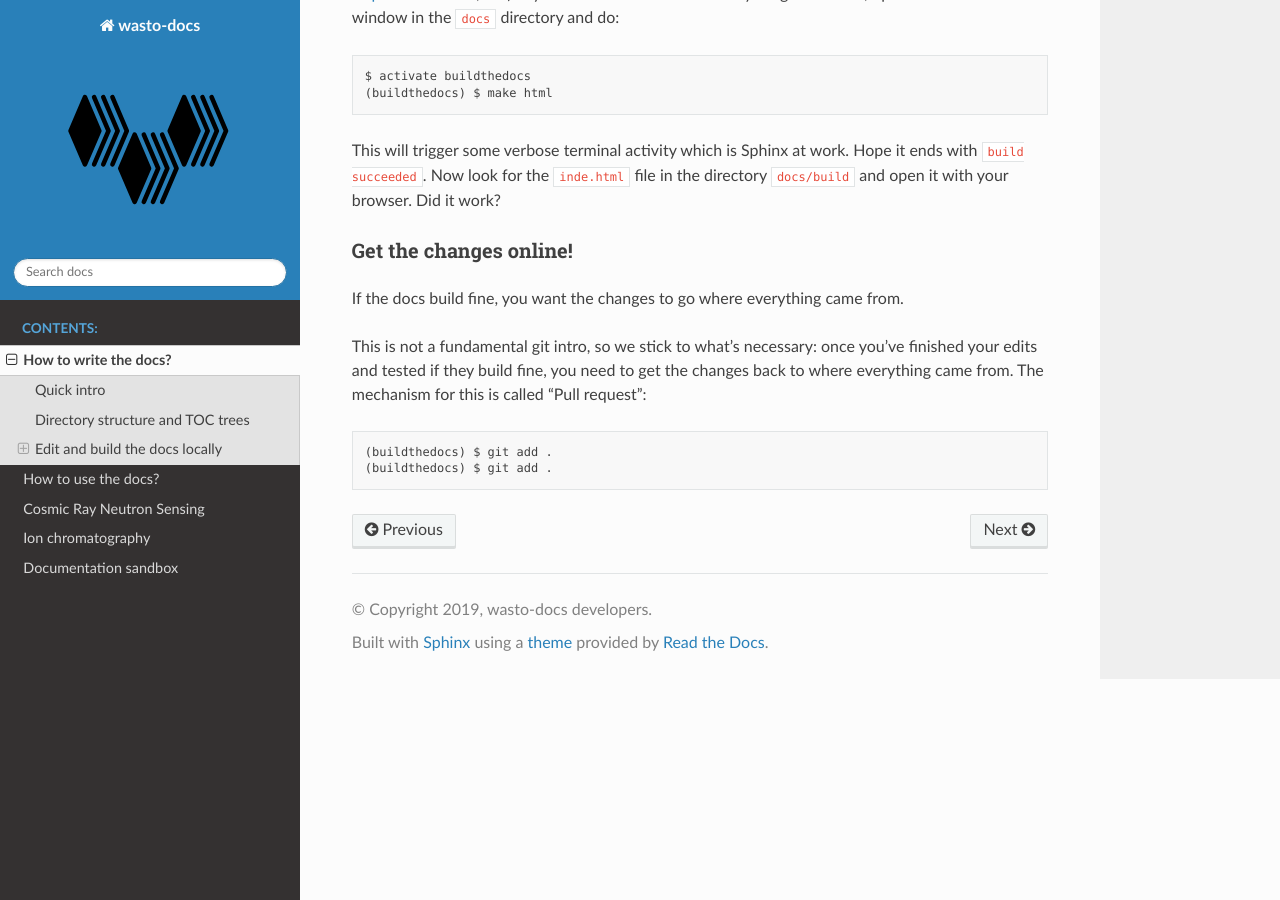
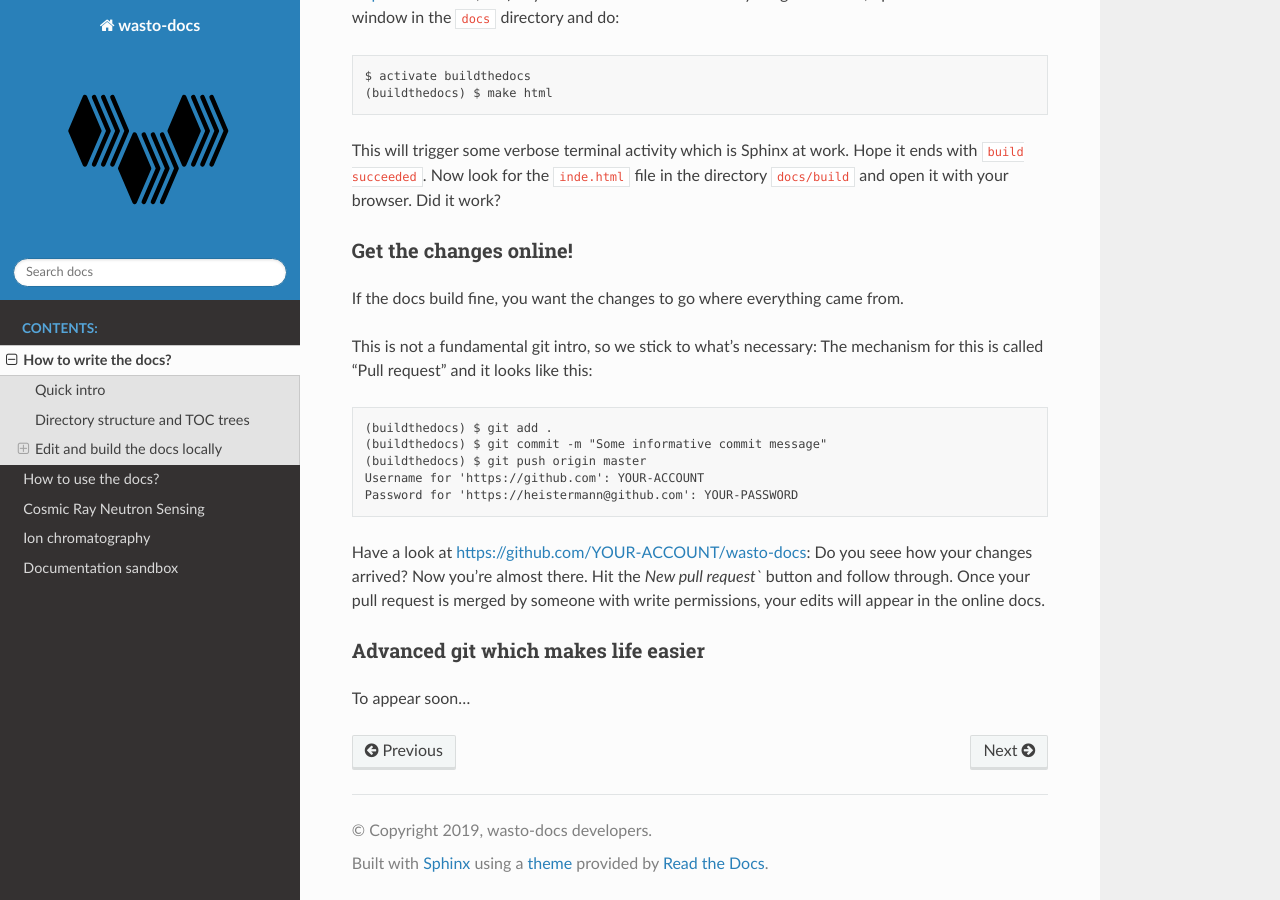
Before and after one commit to heistermann/wasto-docs, a Sphinx documentation site: the page built from docs/source/writethedocs.rst, in a window 1280 px wide and 900 px high, scrolled down 5392 px. Built offline with Sphinx 7.4.7 and the Read the Docs theme 2.0.0, drawn with Linux system fonts in a browser that asks for light colours.

Commit message:
Enhancing writethedocs

```diff
--- a/docs/source/writethedocs.rst
+++ b/docs/source/writethedocs.rst
@@ -221,9 +221,21 @@ Get the changes online!
 If the docs build fine, you want the changes to go where everything came from.
 
 This is not a fundamental git intro, so we stick to what's necessary:
-once you've finished your edits and tested if they build fine, you need to get the
-changes back to where everything came from. The mechanism for this is called
-"Pull request"::
+The mechanism for this is called "Pull request" and it looks like this::
 
   (buildthedocs) $ git add .
-  (buildthedocs) $ git add .
+  (buildthedocs) $ git commit -m "Some informative commit message"
+  (buildthedocs) $ git push origin master
+  Username for 'https://github.com': YOUR-ACCOUNT
+  Password for 'https://heistermann@github.com': YOUR-PASSWORD
+
+Have a look at https://github.com/YOUR-ACCOUNT/wasto-docs: Do you seee how your
+changes arrived? Now you're almost there. Hit the `New pull request`` button
+and follow through. Once your pull request is merged by someone with write
+permissions, your edits will appear in the online docs.
+
+
+Advanced git which makes life easier
+....................................
+
+To appear soon...
```
